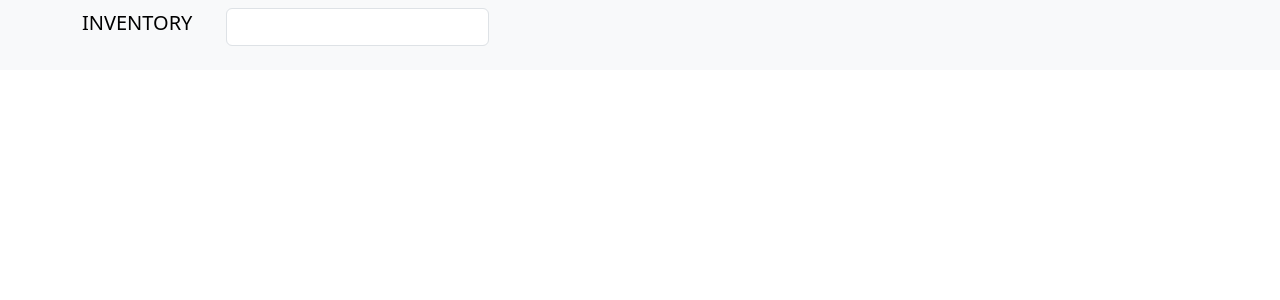
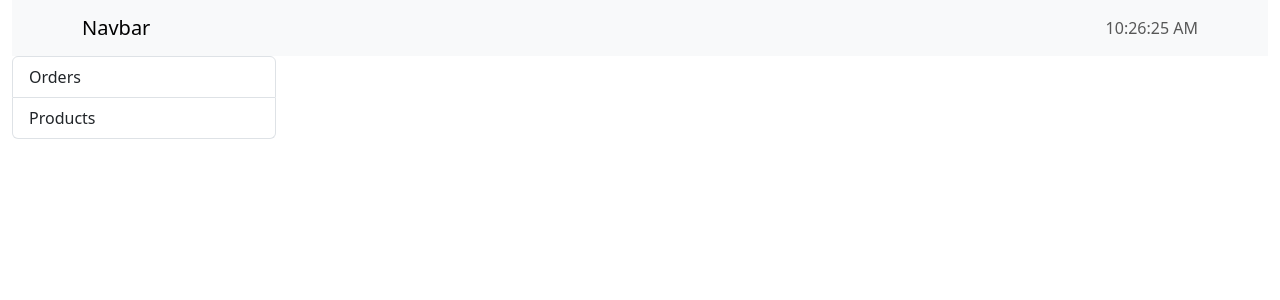
Before and after one commit to KolesnikovNikita/dzencode-spa, a React (Vite) app: page / in a window 1280 px wide. Shown: the top 300 px of the page. Built offline with nearby package versions, Linux system fonts and the light colour scheme.

Commit message:
sidebarmtnu

```diff
--- a/src/pages/MainLayout.jsx
+++ b/src/pages/MainLayout.jsx
@@ -1,27 +1,31 @@
+import 'bootstrap/dist/css/bootstrap.min.css';
 import Container from 'react-bootstrap/Container';
-import Nav from 'react-bootstrap/Nav';
 import Navbar from 'react-bootstrap/Navbar';
-import NavDropdown from 'react-bootstrap/NavDropdown';
-import 'bootstrap/dist/css/bootstrap.min.css';
-import Form from 'react-bootstrap/Form';
-import InputGroup from 'react-bootstrap/InputGroup';
+import { useState, useEffect } from 'react';
+import SideBarMenu from './SideBar.jsx';
 
 function MainLayout() {
+    const [currentTime, setCurrentTime] = useState(new Date());
+
+    useEffect(() => {
+        const intervalId = setInterval(() => {
+            setCurrentTime(new Date());
+        }, 1000);
+
+        return () => clearInterval(intervalId);
+    }, []);
+    const formattedTime = currentTime.toLocaleTimeString();
+
     return (
-        <Navbar expand="lg" className="bg-body-tertiary">
-            <Container>
-                <div className="row">
-                    <div className="col-4">
-                        <Navbar.Brand href="#home">INVENTORY</Navbar.Brand>
-                    </div>
-                    <div className="col-8">
-                        <InputGroup className="mb-3">
-                            <Form.Control aria-label="Amount (to the nearest dollar)" />
-                        </InputGroup>
-                    </div>
-                </div>
-            </Container>
-        </Navbar>
+        <Container fluid>
+            <Navbar expand="lg" className="bg-body-tertiary">
+                <Container>
+                    <Navbar.Brand href="#">Navbar</Navbar.Brand>
+                    <Navbar.Text className="ms-auto">{formattedTime}</Navbar.Text>
+                </Container>
+            </Navbar>
+            <SideBarMenu />
+        </Container>
     );
 }
 
--- /dev/null
+++ b/src/pages/SideBar.jsx
@@ -0,0 +1,21 @@
+import 'bootstrap/dist/css/bootstrap.min.css';
+import Row from 'react-bootstrap/Row';
+import Col from 'react-bootstrap/Col';
+import ListGroup from 'react-bootstrap/ListGroup';
+
+function SideBarMenu() {
+    return (
+        <>
+            <Row className="" style={{ width: '18rem', height: '100vh' }}>
+                <Col>
+                    <ListGroup>
+                        <ListGroup.Item action>Orders</ListGroup.Item>
+                        <ListGroup.Item action>Products</ListGroup.Item>
+                    </ListGroup>
+                </Col>
+            </Row>
+        </>
+    );
+}
+
+export default SideBarMenu;
```
